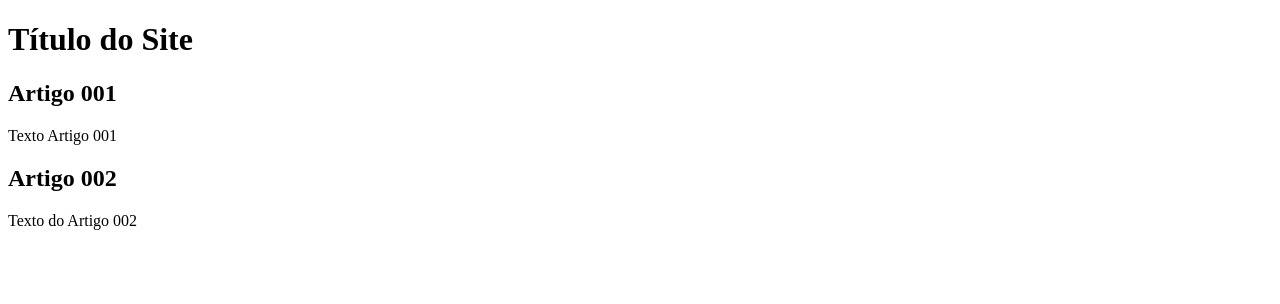
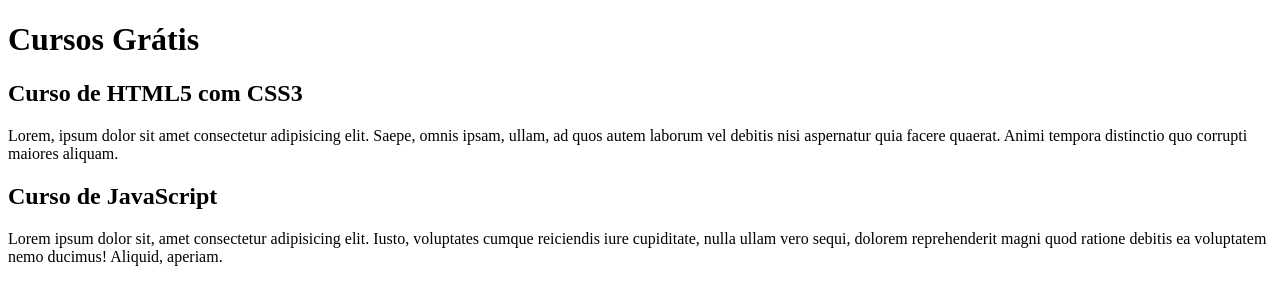
Before and after one commit to fenalk/projeto-site, a plain HTML site: page index.html in a window 1280 px wide. Drawn offline with Linux system fonts and the light colour scheme.

Commit message:
comecei a escrever o conteudo

```diff
--- a/index.html
+++ b/index.html
@@ -8,15 +8,15 @@
 <body>
     <main>
         <header>
-            <h1>Título do Site</h1>
+            <h1>Cursos Grátis</h1>
         </header>
         <article>
-            <h2>Artigo 001</h2>
-            <p>Texto Artigo 001</p>
+            <h2>Curso de HTML5 com CSS3</h2>
+            <p>Lorem, ipsum dolor sit amet consectetur adipisicing elit. Saepe, omnis ipsam, ullam, ad quos autem laborum vel debitis nisi aspernatur quia facere quaerat. Animi tempora distinctio quo corrupti maiores aliquam.</p>
         </article>
         <article>
-            <h1>Artigo 002</h1>
-            <p>Texto do Artigo 002</p>
+            <h1>Curso de JavaScript</h1>
+            <p>Lorem ipsum dolor sit, amet consectetur adipisicing elit. Iusto, voluptates cumque reiciendis iure cupiditate, nulla ullam vero sequi, dolorem reprehenderit magni quod ratione debitis ea voluptatem nemo ducimus! Aliquid, aperiam.</p>
         </article>
     </main>
 
```
